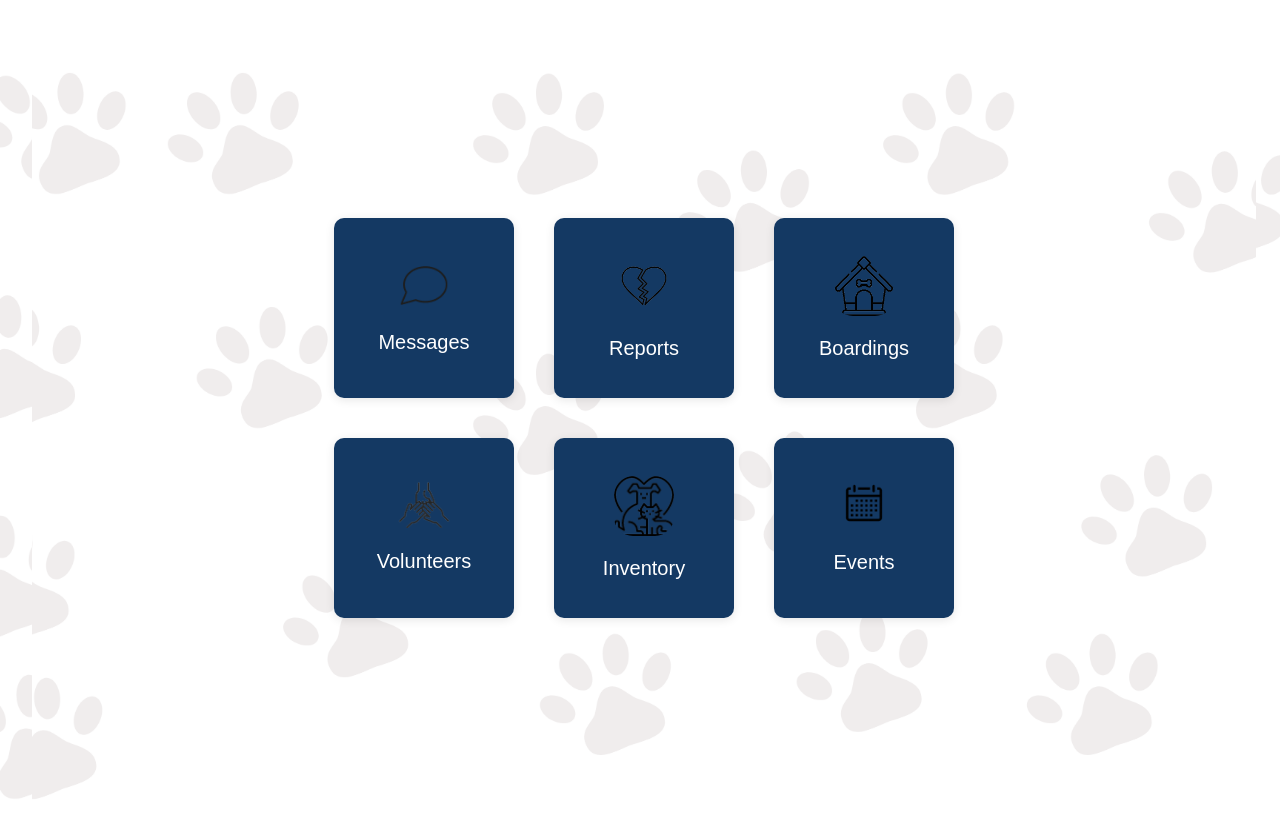
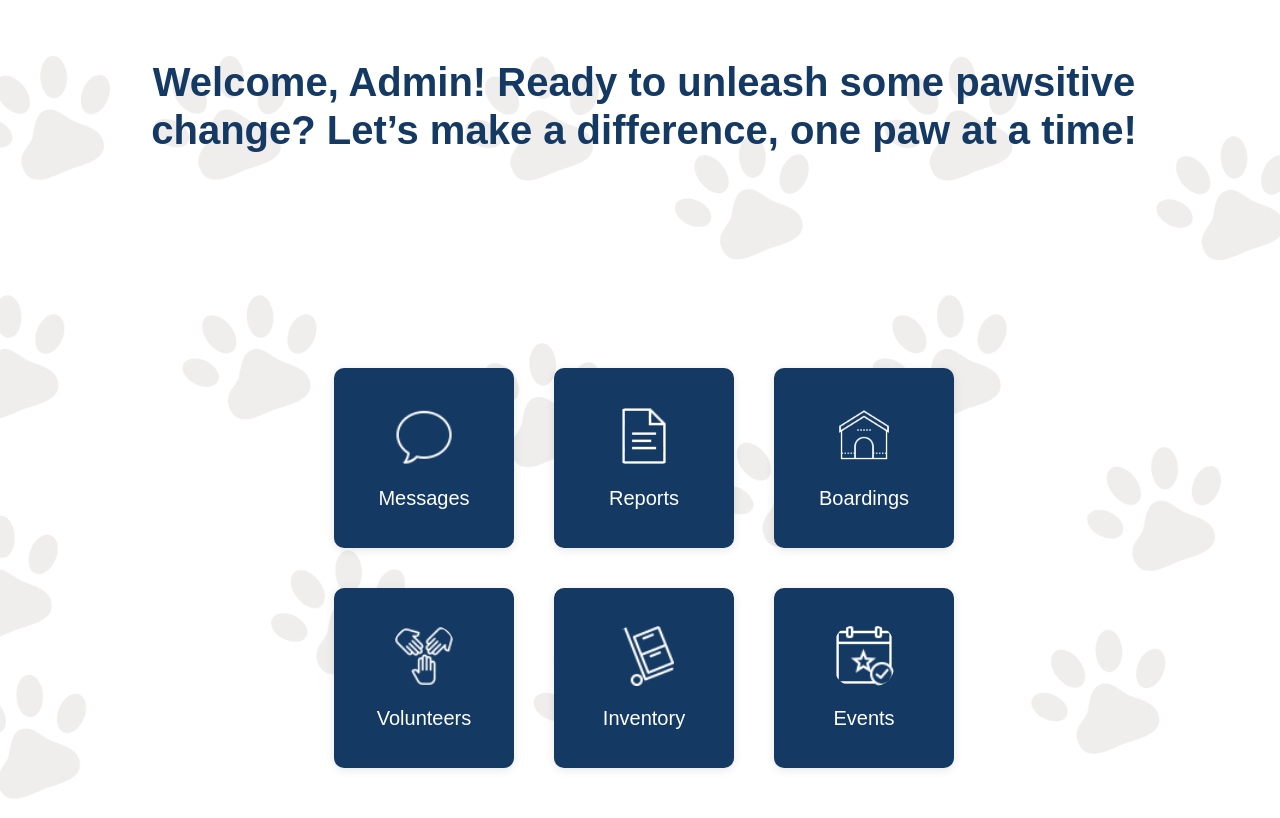
Before and after one commit to Stoffel5/WIL-SPCA-app, an ASP.NET Core app: page /desktophome in a window 1280 px wide. Run offline with ASP.NET Core 8, Linux system fonts and the light colour scheme; style sheets or scripts are compiled from the project's sources.

Commit message:
desktop for admin done

```diff
--- a/WIL-SPCS/Pages/DesktopHomePage.razor
+++ b/WIL-SPCS/Pages/DesktopHomePage.razor
@@ -13,41 +13,28 @@
         background-size: cover;
     }
 
+    .heading-container {
+        text-align: center;
+        margin-bottom: 20px;
+        padding: 20px;
+    }
 
-    .top {
-        margin: 30px;
-        text-align: center;
+    .heading-text {
+        font-size: 2.5rem;
+        color: #143963;
+        font-weight: bold;
+        margin: 0;
+        line-height: 1.2;
     }
 
     .desktop-container {
-        background: url('/images/background123.png') no-repeat center center;
-        background-size: cover;
         padding: 20px;
         width: 100%;
         margin: auto;
-        text-align: center;
         display: flex;
-        justify-content: center;
+        flex-direction: column;
         align-items: center;
         min-height: 100vh;
-    }
-
-    .home-header {
-        display: flex;
-        justify-content: center;
-        align-items: center;
-        padding: 20px;
-    }
-
-    .home-image {
-        max-width: 100px;
-        margin-right: 15px;
-    }
-
-    .heading {
-        font-size: 2rem;
-        color: #333;
-        margin: 0;
     }
 
     .desktop-btns {
@@ -61,7 +48,6 @@
 
     .desktop-cards {
         background-color: #f8f9fa;
-        border: none;
         border-radius: 10px;
         width: 180px;
         height: 180px;
@@ -73,7 +59,6 @@
         flex-direction: column;
         align-items: center;
         justify-content: center;
-        color: white;
         text-align: center;
     }
 
@@ -86,6 +71,7 @@
     .btn-messages, .btn-reports, .btn-boardings,
     .btn-volunteers, .btn-inventory, .btn-events {
         background-color: #143963;
+        color: #fff;
     }
 
     .thumbnail {
@@ -96,21 +82,21 @@
 
     h3 {
         font-size: 1.25rem;
-        color: #fff;
         margin: 10px 0 0;
     }
 </style>
 
-
-
 <div class="desktop-container">
+    <div class="heading-container">
+        <h1 class="heading-text">Welcome, Admin! Ready to unleash some pawsitive change? Let’s make a difference, one paw at a time!</h1>
+    </div>
     <div class="desktop-btns">
         <button class="desktop-cards btn-messages" @onclick=NavigateToMessages>
-            <img src="/css/Message circle.png" class="thumbnail">
+            <img src="/css/message.png" class="thumbnail">
             <h3>Messages</h3>
         </button>
         <button class="desktop-cards btn-reports" @onclick=NavigateToReport>
-            <img src="/css/reports_ic.png" class="thumbnail">
+            <img src="/css/report.png" class="thumbnail">
             <h3>Reports</h3>
         </button>
         <button class="desktop-cards btn-boardings" @onclick=NavigateToBoardings>
@@ -118,15 +104,15 @@
             <h3>Boardings</h3>
         </button>
         <button class="desktop-cards btn-volunteers" @onclick=NavigateToVolunteers>
-            <img src="/css/volunteer-icon.png" class="thumbnail">
+            <img src="/css/volinteer.png" class="thumbnail">
             <h3>Volunteers</h3>
         </button>
         <button class="desktop-cards btn-inventory" @onclick=NavigateToInventory>
-            <img src="/css/Inventory-Icon.png" class="thumbnail">
+            <img src="/css/inventory.png" class="thumbnail">
             <h3>Inventory</h3>
         </button>
         <button class="desktop-cards btn-events" @onclick=NavigateToEvents>
-            <img src="/css/events-icon.png" class="thumbnail">
+            <img src="/css/events.png" class="thumbnail">
             <h3>Events</h3>
         </button>
     </div>
```
Also changed, not shown: WIL-SPCS/wwwroot/css/boarding.png, WIL-SPCS/wwwroot/css/events.png (added), WIL-SPCS/wwwroot/css/inventory.png (added), WIL-SPCS/wwwroot/css/message.png (added), WIL-SPCS/wwwroot/css/report.png (added), WIL-SPCS/wwwroot/css/volinteer.png (added).
